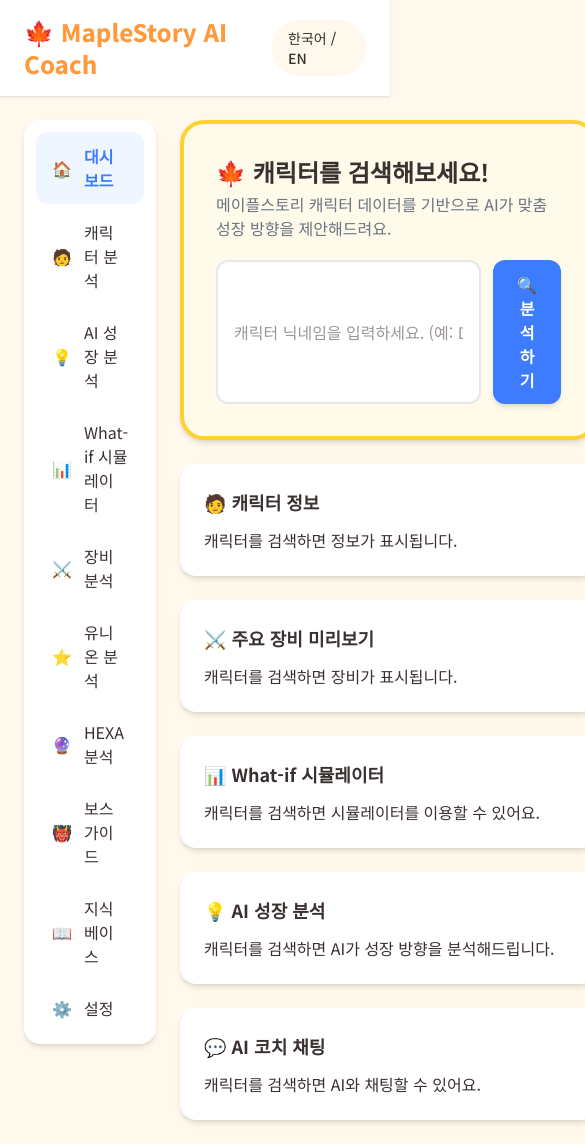
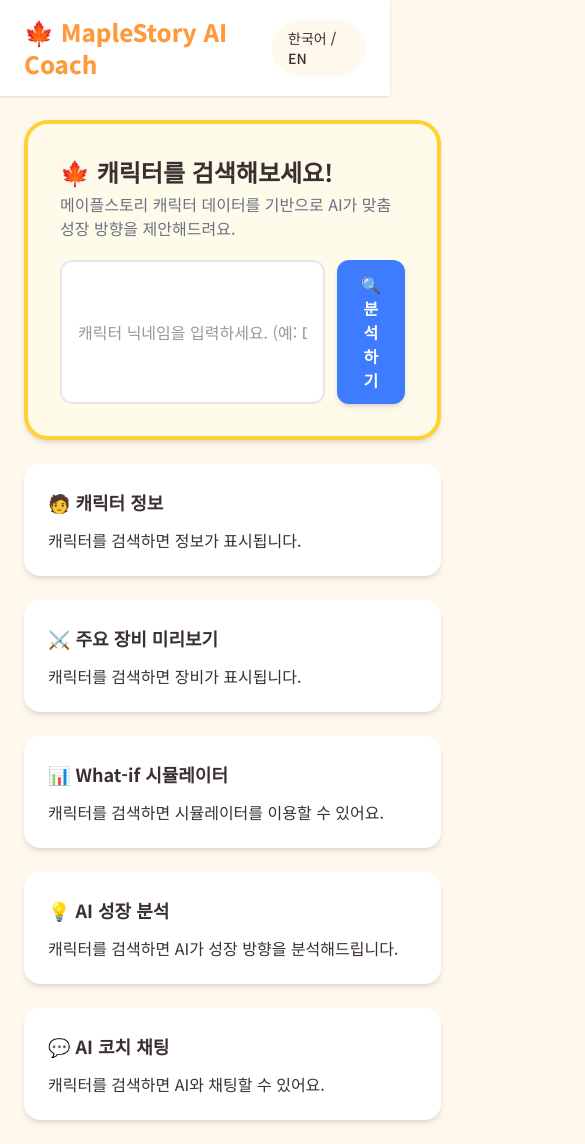
Before and after one commit to hyunsim07/maplestory-ai-coach, a Next.js app in the folder frontend/: page / in a window 390 px wide. Shown: the top 1144 px of the page, 585 px wide, since content can reach past the window. Built offline with nearby package versions, Linux system fonts and the light colour scheme.

Commit message:
add responsive two-column dashboard layout

```diff
--- a/frontend/app/page.tsx
+++ b/frontend/app/page.tsx
@@ -15,11 +15,19 @@
         <Sidebar />
         <main className="flex flex-1 flex-col gap-6 p-6">
           <CharacterSearch />
-          <CharacterInfoCard />
-          <EquipmentPreviewCard />
-          <WhatIfCard />
-          <AIAnalysisCard />
-          <AICoachCard />
+
+          <div className="grid grid-cols-1 gap-6 lg:grid-cols-2">
+            <div className="flex flex-col gap-6">
+              <CharacterInfoCard />
+              <EquipmentPreviewCard />
+              <WhatIfCard />
+            </div>
+
+            <div className="flex flex-col gap-6">
+              <AIAnalysisCard />
+              <AICoachCard />
+            </div>
+          </div>
         </main>
       </div>
     </div>
--- a/frontend/components/Sidebar.tsx
+++ b/frontend/components/Sidebar.tsx
@@ -20,7 +20,7 @@
 
 export default function Sidebar() {
   return (
-    <aside className="w-60 p-6 pr-0">
+    <aside className="hidden w-60 p-6 pr-0 md:block">
       <nav className="rounded-2xl bg-white p-3 shadow-md">
         <ul className="flex flex-col gap-1">
           {navItems.map((item) => (
```
Also changed, not shown: 1 other file (tests, documents, lock files or other folders).
